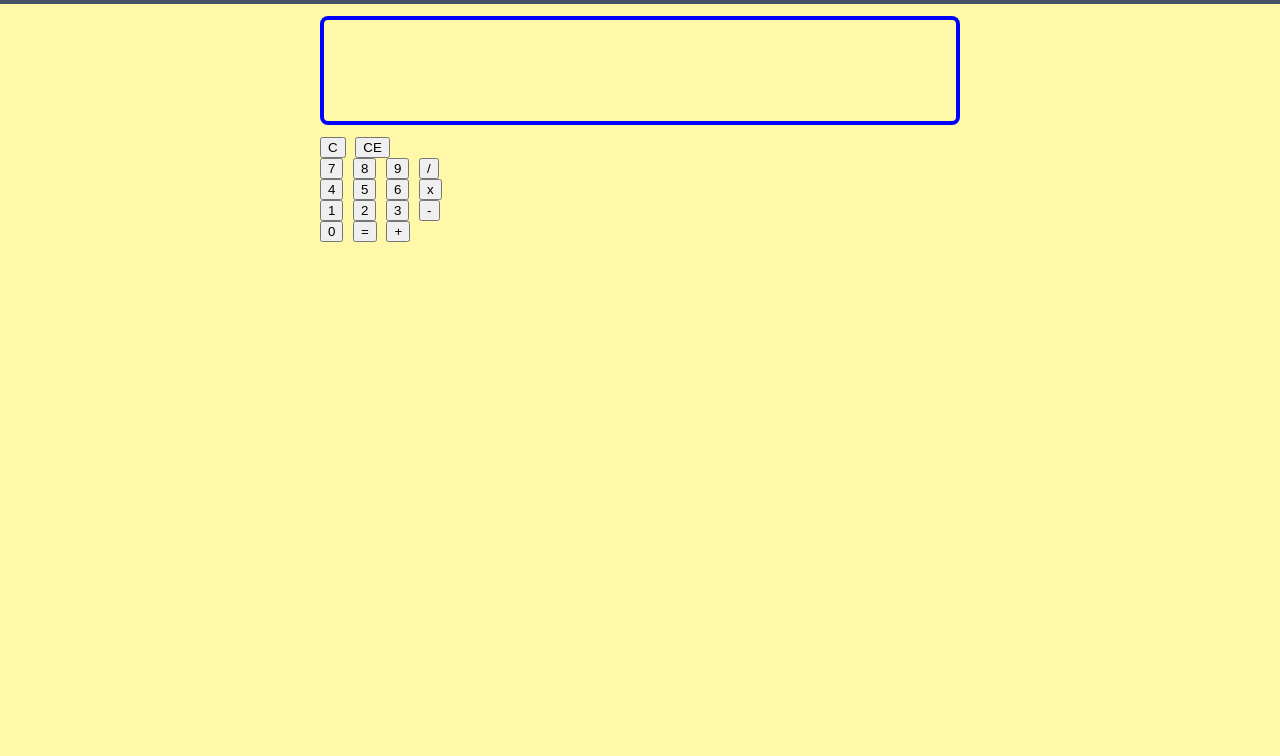
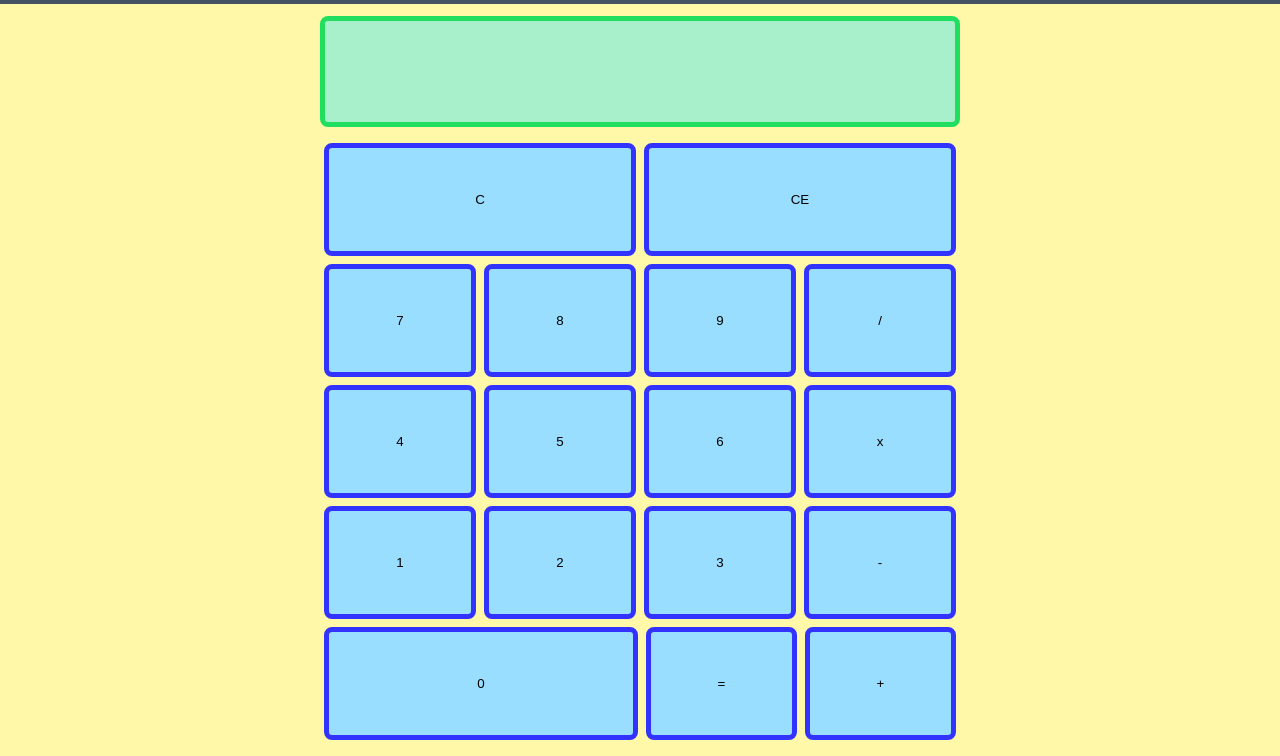
Before and after one commit to justinofimbert/calculator, a plain HTML site: page index.html in a window 1280 px wide. Shown: the part 44-800 px from the top of the page. Drawn offline with Linux system fonts and the light colour scheme.

Commit message:
Add sizing to buttons
now buttons are displayed in a way that resembles closely to a
traditional calculator

fixed id of the 0 button

```diff
--- a/index.html
+++ b/index.html
@@ -42,7 +42,7 @@
         <button data-key="-" class="operator">-</button>
       </div>
       <div>
-        <button id="0" data-key="0" class="number">0</button>
+        <button id="zero" data-key="0" class="number">0</button>
         <button id="result" data-key="enter">=</button>
         <button data-key="+" class="operator">+</button>
       </div>
--- a/style.css
+++ b/style.css
@@ -35,14 +35,15 @@ body {
 }
 
 #display {
-  margin: 12px 0;
+  margin: 12px 5px;
   display: flex;
   flex-direction: column;
   flex: 1;
   height: 12vh;
   width: 50vw;
   box-sizing: border-box;
-  border: solid blue 4px;
+  background-color: hsl(150, 70%, 80%);
+  border: solid hsl(140, 75%, 50%) 5px;
   border-radius: 8px;
 }
 
@@ -54,6 +55,25 @@ body {
   width: 50vw;
 }
 
+#keypad div {
+  display: flex;
+  flex: 1;
+}
+
+button {
+  flex: 1;
+  border: solid 5px hsl(240, 100%, 60%);
+  background-color: hsl(200, 100%, 80%);
+  padding: 0;
+  margin: 4px;
+  box-sizing: border-box;
+  border-radius: 8px;
+}
+
+#zero {
+  flex: 1 0.6 27%;
+}
+
 #main-buttons {
   display: flex;
 }
```
